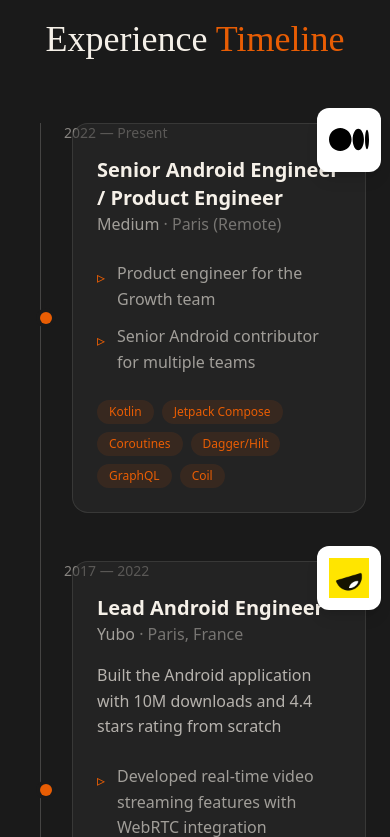
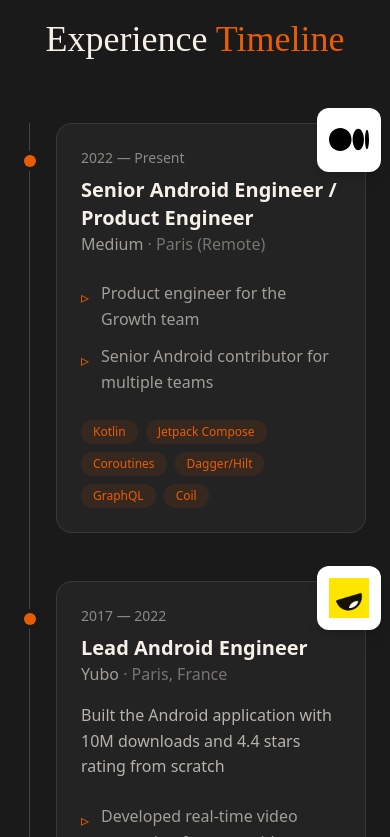
Before and after one commit to prcaen/prcaen.github.io, a React (Vite) app: page / in a window 390 px wide. Shown: the part 1307-2144 px from the top of the page. Built offline with nearby package versions, Linux system fonts and the light colour scheme.

Commit message:
Fix experience display on mobile

```diff
--- a/src/components/Experience.tsx
+++ b/src/components/Experience.tsx
@@ -15,7 +15,7 @@
 
         <div className="relative">
           {/* Timeline line */}
-          <div className="absolute left-4 md:left-1/2 top-0 bottom-0 w-px bg-cream/20 md:-translate-x-px" />
+          <div className="absolute left-[5px] md:left-1/2 top-0 bottom-0 w-px bg-cream/20 md:-translate-x-px" />
 
           {/* Experience cards */}
           <div className="space-y-12 md:space-y-24">
@@ -39,14 +39,9 @@
   const isEven = index % 2 === 0;
 
   return (
-    <div className={`relative flex items-center ${isEven ? 'md:flex-row' : 'md:flex-row-reverse'}`}>
+    <div className={`relative flex items-start ${isEven ? 'md:flex-row' : 'md:flex-row-reverse'}`}>
       {/* Timeline dot */}
-      <div className="absolute left-4 md:left-1/2 w-3 h-3 bg-accent rounded-full md:-translate-x-1.5 z-10 ring-4 ring-charcoal dark:ring-charcoal-light" />
-
-      {/* Date badge (mobile) */}
-      <div className="md:hidden absolute left-10 top-0 text-sm text-cream/50">
-        {experience.startDate} — {experience.endDate}
-      </div>
+      <div className="absolute left-0 md:left-1/2 top-8 md:top-1/2 w-3 h-3 bg-accent rounded-full md:-translate-x-1.5 md:-translate-y-1/2 z-10 ring-4 ring-charcoal dark:ring-charcoal-light" />
 
       {/* Date badge (desktop) - positioned next to the timeline dot */}
       <div
@@ -58,7 +53,7 @@
       </div>
 
       {/* Content */}
-      <div className={`w-full md:w-1/2 pl-12 md:pl-0 ${isEven ? 'md:pr-16' : 'md:pl-16'}`}>
+      <div className={`w-full md:w-1/2 pl-8 md:pl-0 ${isEven ? 'md:pr-16' : 'md:pl-16'}`}>
         <div className="group relative p-6 md:p-8 rounded-2xl bg-charcoal-light/50 border border-cream/10 hover:border-accent/30 transition-all">
           {/* Company logo */}
           <div className="absolute -top-4 -right-4 w-16 h-16 rounded-xl bg-white flex items-center justify-center p-3 shadow-lg">
@@ -73,7 +68,12 @@
             )}
           </div>
 
-          <div className="mb-4 mt-2 md:mt-0">
+          {/* Date badge (mobile) */}
+          <div className="md:hidden text-sm text-cream/50 mb-2">
+            {experience.startDate} — {experience.endDate}
+          </div>
+
+          <div className="mb-4">
             <h3 className="text-xl md:text-2xl font-bold text-cream group-hover:text-accent transition-colors">
               {experience.title}
             </h3>
```
